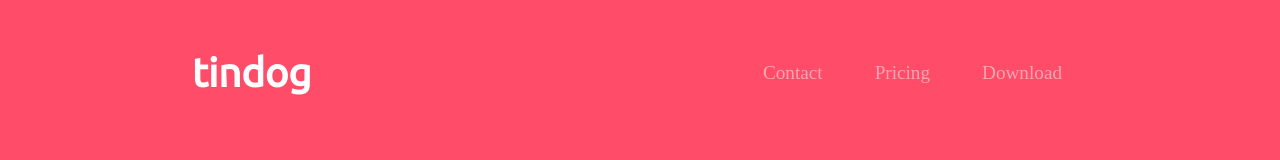
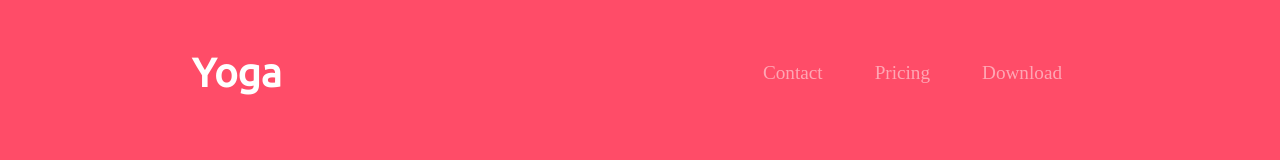
Before and after one commit to rjmandal/tindogclone, a plain HTML site: page index.html in a window 1280 px wide. Shown: the top 160 px of the page. Drawn offline with nearby package versions, Linux system fonts and the light colour scheme.

Commit message:
Update index.html

```diff
--- a/index.html
+++ b/index.html
@@ -31,7 +31,7 @@
 
       <nav class="navbar navbar-expand-lg navbar-dark">
 
-        <a class="navbar-brand" href="">tindog</a>
+        <a class="navbar-brand" href="">Yoga</a>
 
         <button class="navbar-toggler" type="button" data-toggle="collapse" data-target="#navbarTogglerDemo02">
             <span class="navbar-toggler-icon"></span>
```
